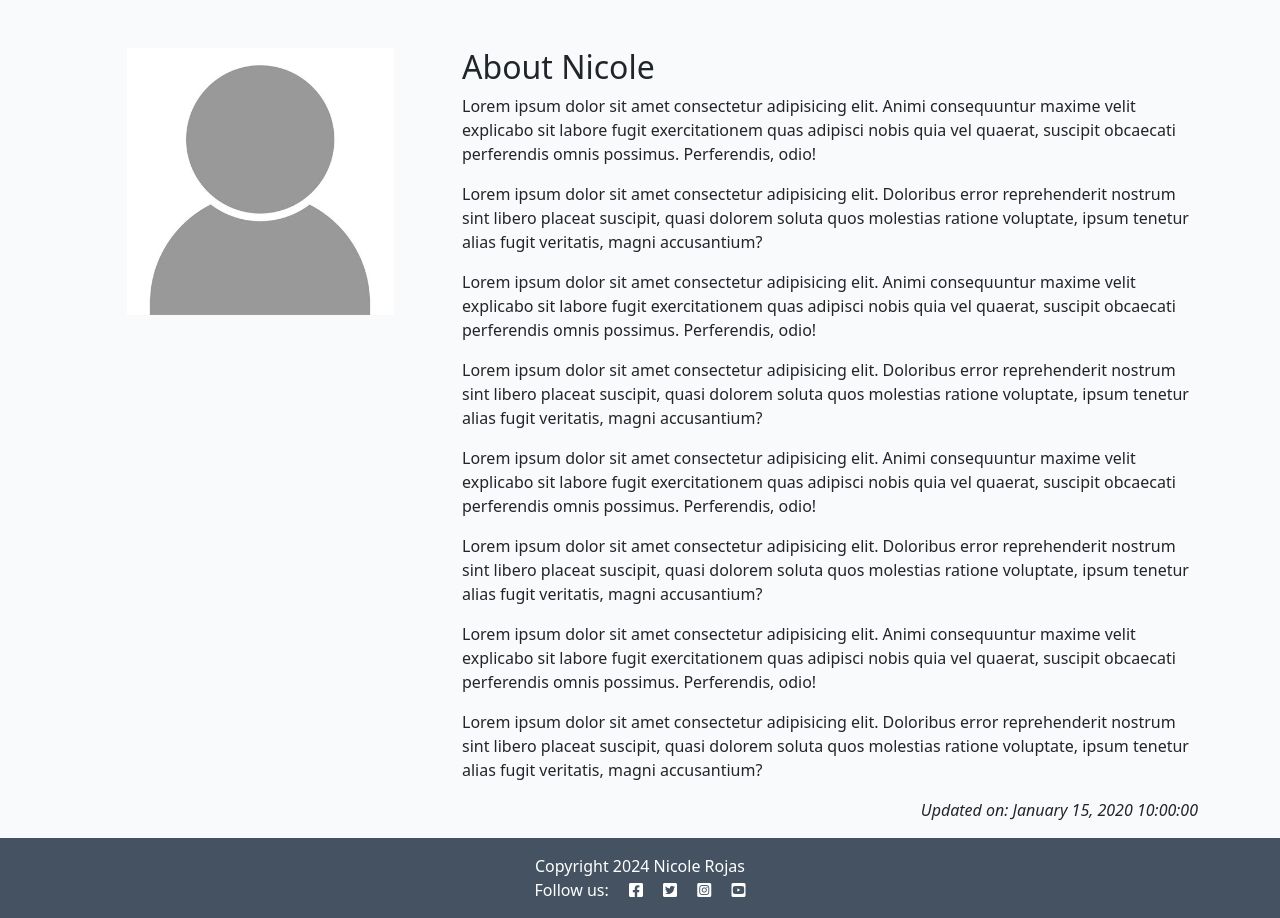
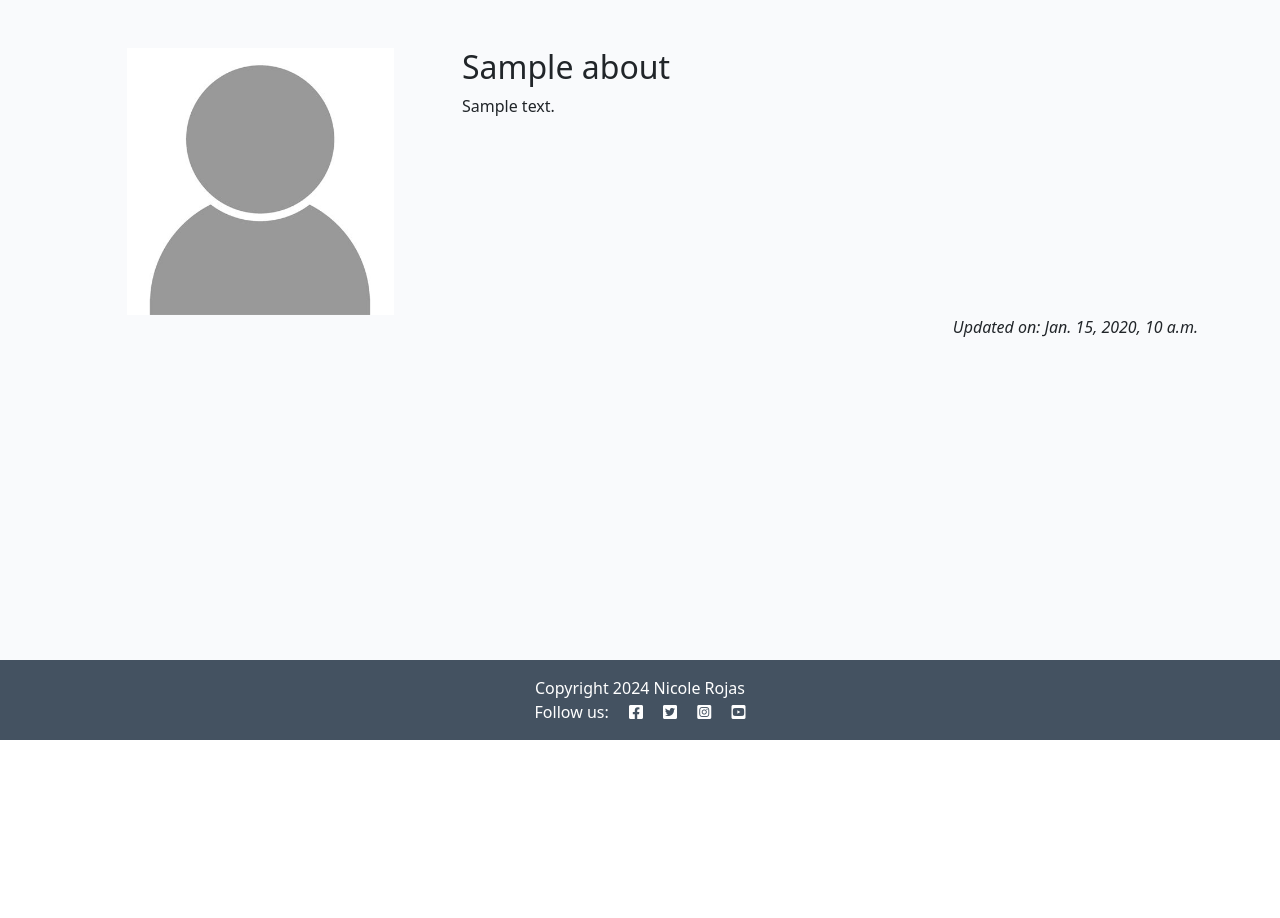
Before and after one commit to Nicolelir/django-blog, a Django app: page /about/ in a window 1280 px wide. Shown: the part 60-978 px from the top of the page. After the commit the page ends 800 px from the top, so only its background shows below. Run offline with Django 4.2, Linux system fonts and the light colour scheme; tables that the repository leaves empty hold one stand-in row (values such as "Sample post").

Commit message:
Add about page and text

```diff
--- a/about/templates/about/about.html
+++ b/about/templates/about/about.html
@@ -1,32 +1,25 @@
 {% extends 'base.html' %}
 {% block content %}
 {% load static %}
-
 <div class="container mt-5">
   <div class="row">
     <div class="col-4 text-center">
-            <img src="{% static 'images/nobody..jpg' %}" width="75%">
+      <img src="{% static 'images/nobody.jpg' %}" width="75%" />
     </div>
     <div class="col-8">
-            <h2>About Nicole</h2>
-            <p>Lorem ipsum dolor sit amet consectetur adipisicing elit. Animi consequuntur maxime velit explicabo sit labore fugit exercitationem quas adipisci nobis quia vel quaerat, suscipit obcaecati perferendis omnis possimus. Perferendis, odio!</p>
-            <p>Lorem ipsum dolor sit amet consectetur adipisicing elit. Doloribus error reprehenderit nostrum sint libero placeat suscipit, quasi dolorem soluta quos molestias ratione voluptate, ipsum tenetur alias fugit veritatis, magni accusantium?</p>
-            <p>Lorem ipsum dolor sit amet consectetur adipisicing elit. Animi consequuntur maxime velit explicabo sit labore fugit exercitationem quas adipisci nobis quia vel quaerat, suscipit obcaecati perferendis omnis possimus. Perferendis, odio!</p>
-            <p>Lorem ipsum dolor sit amet consectetur adipisicing elit. Doloribus error reprehenderit nostrum sint libero placeat suscipit, quasi dolorem soluta quos molestias ratione voluptate, ipsum tenetur alias fugit veritatis, magni accusantium?</p>
-            <p>Lorem ipsum dolor sit amet consectetur adipisicing elit. Animi consequuntur maxime velit explicabo sit labore fugit exercitationem quas adipisci nobis quia vel quaerat, suscipit obcaecati perferendis omnis possimus. Perferendis, odio!</p>
-            <p>Lorem ipsum dolor sit amet consectetur adipisicing elit. Doloribus error reprehenderit nostrum sint libero placeat suscipit, quasi dolorem soluta quos molestias ratione voluptate, ipsum tenetur alias fugit veritatis, magni accusantium?</p>
-            <p>Lorem ipsum dolor sit amet consectetur adipisicing elit. Animi consequuntur maxime velit explicabo sit labore fugit exercitationem quas adipisci nobis quia vel quaerat, suscipit obcaecati perferendis omnis possimus. Perferendis, odio!</p>
-            <p>Lorem ipsum dolor sit amet consectetur adipisicing elit. Doloribus error reprehenderit nostrum sint libero placeat suscipit, quasi dolorem soluta quos molestias ratione voluptate, ipsum tenetur alias fugit veritatis, magni accusantium?</p>
+      <!-- Title goes between these h2 tags -->
+      <h2>{{ about.title }}</h2>
+      <!-- Content goes directly underneath this -->
+      {{ about.content | safe }}
     </div>
   </div>
   <div class="row">
     <div class="col text-right">
       <!-- Updated on field goes in here -->
 
-          <p class="text-end"><em>Updated on: {{ about.updated_on|date:"F j, Y H:i:s" }}</em></p>
+      <p class="text-end"><em>Updated on: {{ about.updated_on }}</em></p>
     </div>
   </div>
 </div>
-
 {% endblock content %}
 {% block copyright %}Copyright 2024 Nicole Rojas{% endblock %}
--- a/codestar/settings.py
+++ b/codestar/settings.py
@@ -27,7 +27,7 @@ TEMPLATES_DIR = os.path.join(BASE_DIR, 'templates')
 SECRET_KEY=os.environ.get('SECRET_KEY')
 
 # SECURITY WARNING: don't run with debug turned on in production!
-DEBUG=False
+DEBUG=True
 
 ALLOWED_HOSTS = ['8000-nicolelir-djangoblog-eqwhv9rsgwm.ws-eu108.gitpod.io','.herokuapp.com']
 
```
Also changed, not shown: blog/templates/blog/post_list.html (added, +20 -0 lines). Lines whose indentation alone changed are shown as unchanged.
